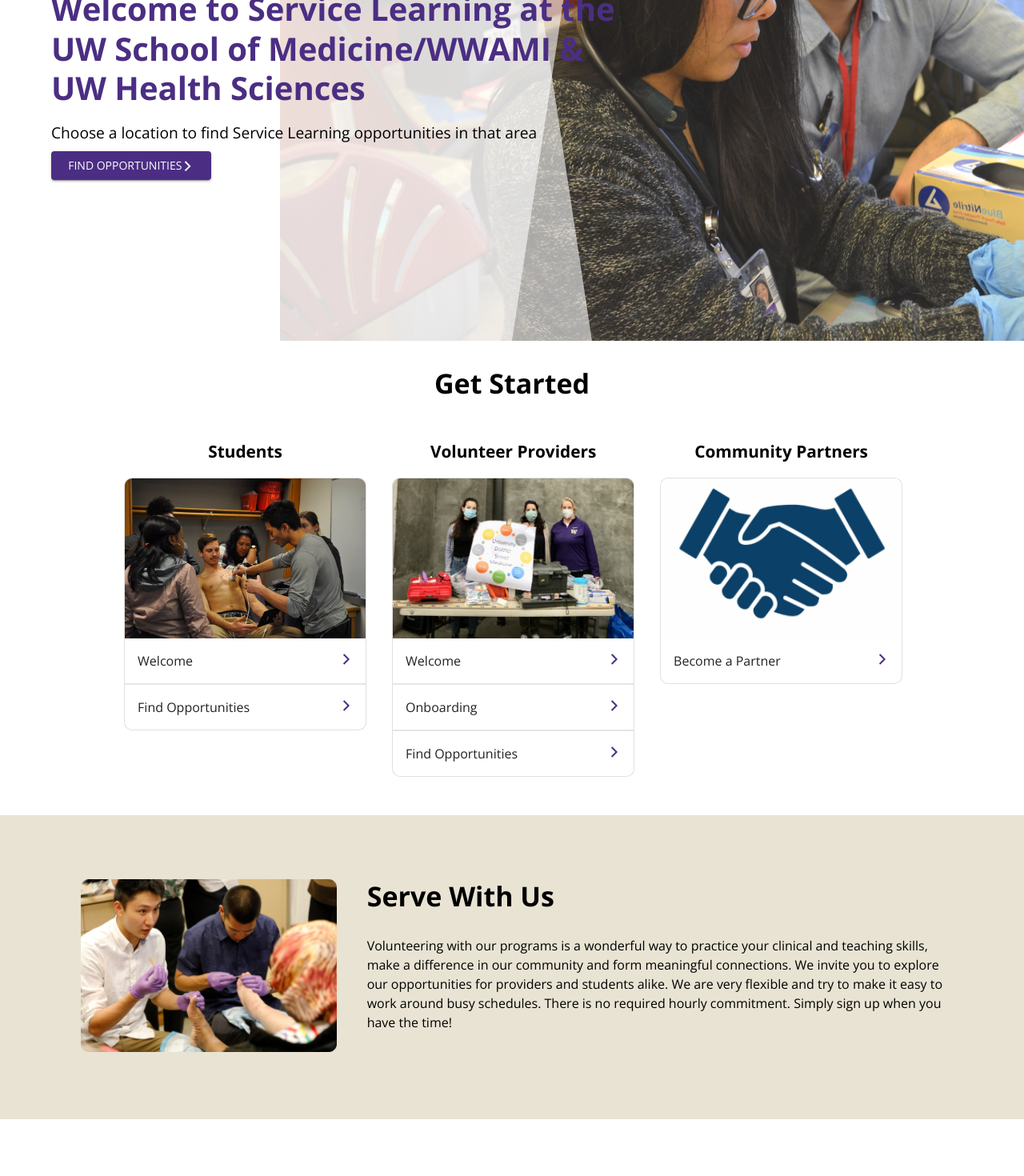
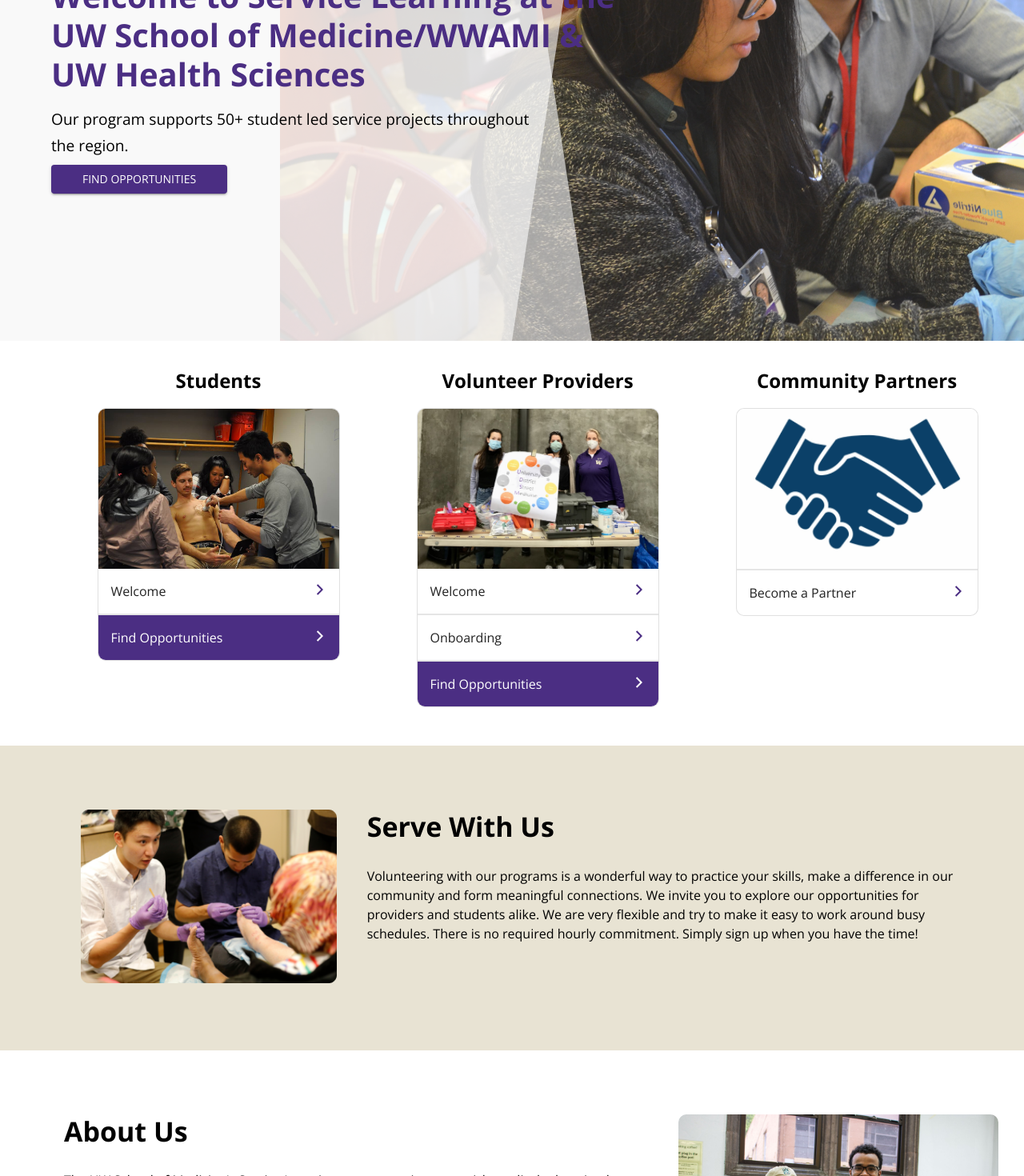
Before and after one commit to slweb-uw/volunteer-site, a Next.js app: page / in a window 1280 px wide. Shown: the part 340-1810 px from the top of the page at 80% size. Built offline with nearby package versions, Linux system fonts and the light colour scheme; no server answers.

Commit message:
final homepage fixes

```diff
--- a/pages/index.tsx
+++ b/pages/index.tsx
@@ -17,6 +17,7 @@ import CardContent from "@material-ui/core/CardContent";
 import CardMedia from "@material-ui/core/CardMedia";
 import { firebaseClient } from "firebaseClient";
 import { ArrowForwardIos } from "@material-ui/icons";
+import { textAlign } from "@mui/system";
 
 const App: React.FC<{}> = () => {
   // Page where customers can check their order status
@@ -60,39 +61,33 @@ const App: React.FC<{}> = () => {
             <Typography
               variant="subtitle1"
               gutterBottom
-              style={{ fontSize: "1.2rem" }}
+              style={{ fontSize: "1.2rem", width: "50%"}}
             >
-              Choose a location to find Service Learning opportunities in that
-              area
+              Our program supports 50+ student led service projects throughout the region.
             </Typography>
+            <Link href="/location/opportunities">
               <Button
                 color="primary"
                 variant="contained"
-              style={{ width: "200px" }}
+                style={{ width: "220px"}}
               >
                 Find Opportunities
-              <ArrowForwardIos style={{fontSize: "1.1em", color: "#ffffff"}}/>
               </Button>
+            </Link>
           </div>
         </div>
       </div>
 
-      <div style={{ textAlign: "center", margin: "2em"}}>
-        <Typography
-          gutterBottom
-          variant="h4"
-          style={{ fontWeight: 700, paddingBottom: "0.5em" }}
-        >
-          Get Started
-        </Typography>
+      <div style={{ textAlign: "center", marginTop: "2em"}}>
         <div
           style={{
             margin: "2em",
-            width: "95%",
+            width: "100%",
             display: "flex",
             flexWrap: "wrap",
             justifyContent: "center",
-            textAlign: "left",
+            columnGap: "5%",
+            textAlign: "center"
           }}
         >
           <div
@@ -102,7 +97,7 @@ const App: React.FC<{}> = () => {
               alignItems: "center",
             }}
           >
-            <Typography style={{ fontSize: "1.3rem", fontWeight: 700 }}>
+            <Typography style={{ fontSize: "1.5rem", fontWeight: 700 }}>
               Students
             </Typography>
             <Card
@@ -123,11 +118,11 @@ const App: React.FC<{}> = () => {
                 </CardContent>
               </CardActionArea>
               <hr style={{border: ".2px solid #E5E5E5", width:"100%", margin:"0"}}></hr>
-              <CardActionArea href="/location/opportunities">
+              <CardActionArea href="/location/opportunities" style={{backgroundColor: "#4B2E83"}}>
                 <CardContent>
                   <div className={classes.cardlinks}>
-                    <Typography>Find Opportunities</Typography>
-                    <Typography><ArrowForwardIos style={{fontSize: "1em", color: "#4B2E83"}}/></Typography>
+                    <Typography style={{color: "#ffffff"}}>Find Opportunities</Typography>
+                    <Typography><ArrowForwardIos style={{fontSize: "1em", color: "#ffffff"}}/></Typography>
                   </div>
                 </CardContent>
               </CardActionArea>
@@ -140,7 +135,7 @@ const App: React.FC<{}> = () => {
               alignItems: "center",
             }}
           >
-            <Typography style={{ fontSize: "1.3rem", fontWeight: 700 }}>
+            <Typography style={{ fontSize: "1.5rem", fontWeight: 700 }}>
               Volunteer Providers
             </Typography>
 
@@ -171,11 +166,11 @@ const App: React.FC<{}> = () => {
                 </CardContent>
               </CardActionArea>
               <hr style={{border: ".2px solid #E5E5E5", width:"100%", margin:"0"}}></hr>
-              <CardActionArea href="/location/opportunities">
+              <CardActionArea href="/location/opportunities" style={{backgroundColor: "#4B2E83"}}>
                 <CardContent>
                   <div className={classes.cardlinks}>
-                    <Typography>Find Opportunities</Typography>
-                    <Typography><ArrowForwardIos style={{fontSize: "1em", color: "#4B2E83"}}/></Typography>
+                  <Typography style={{color: "#ffffff"}}>Find Opportunities</Typography>
+                    <Typography><ArrowForwardIos style={{fontSize: "1em", color: "#ffffff"}}/></Typography>
                   </div>
                 </CardContent>
               </CardActionArea>
@@ -188,7 +183,7 @@ const App: React.FC<{}> = () => {
               alignItems: "center",
             }}
           >
-            <Typography style={{ fontSize: "1.3rem", fontWeight: 700 }}>
+            <Typography style={{ fontSize: "1.5rem", fontWeight: 700 }}>
               Community Partners
             </Typography>
 
@@ -201,6 +196,7 @@ const App: React.FC<{}> = () => {
                 src="./home3.png"
                 style={{ height: "200px", width: "301px" }}
               ></CardMedia>
+              <hr style={{border: ".2px solid #E5E5E5", width:"100%", margin:"0"}}></hr>
               <CardActionArea href="/welcome/communitypartners">
                 <CardContent>
                   <div className={classes.cardlinks}>
@@ -254,13 +250,12 @@ const App: React.FC<{}> = () => {
                 Serve With Us
               </Typography>
               <Typography>
-                Volunteering with our programs is a wonderful way to practice
-                your clinical and teaching skills, make a difference in our
-                community and form meaningful connections. We invite you to
-                explore our opportunities for providers and students alike. We
-                are very flexible and try to make it easy to work around busy
-                schedules. There is no required hourly commitment. Simply sign
-                up when you have the time!
+                Volunteering with our programs is a wonderful way to practice your
+                skills, make a difference in our community and form meaningful
+                connections. We invite you to explore our opportunities for providers
+                and students alike. We are very flexible and try to make it easy to work
+                around busy schedules. There is no required hourly commitment. Simply
+                sign up when you have the time!
               </Typography>
             </div>
           </Grid>
@@ -440,7 +435,7 @@ const useStyles = makeStyles((theme) => ({
     top: 0,
     right: 0,
     bottom: 0,
-    background: "linear-gradient(90deg, #FFFFFF 0%, #DFDFDF 0.01%, rgba(255, 255, 255, 0.6) 100%)",
+    background: "#DFDFDF",
   },
   triangletop: {
     position: "absolute",
--- a/pages/location/opportunities.tsx
+++ b/pages/location/opportunities.tsx
@@ -31,7 +31,7 @@ const Location: NextPage<Props> = ({ classes, enqueueSnackbar }) => {
   const { user } = useAuth();
   // const { location } = router.query; // string of current location (ex: "Seattle")
   const [location, setLocation] = useState<string | undefined>();
-  const locations  = ["Seattle", "Spokane", "Alaska", "Wyoming", "Montana", "Idaho"];
+  const locations  = ["Alaska", "Idaho", "Montana", "Seattle", "Spokane",  "Wyoming"];
   const [organizations, setOrganizations] = useState<string[]>([]); // organizations at this location
   const [events, setEvents] = useState<EventData[]>([]); // list of loaded events
   const [cursor, setCursor] = useState<
```
Lines whose indentation alone changed are shown as unchanged.
